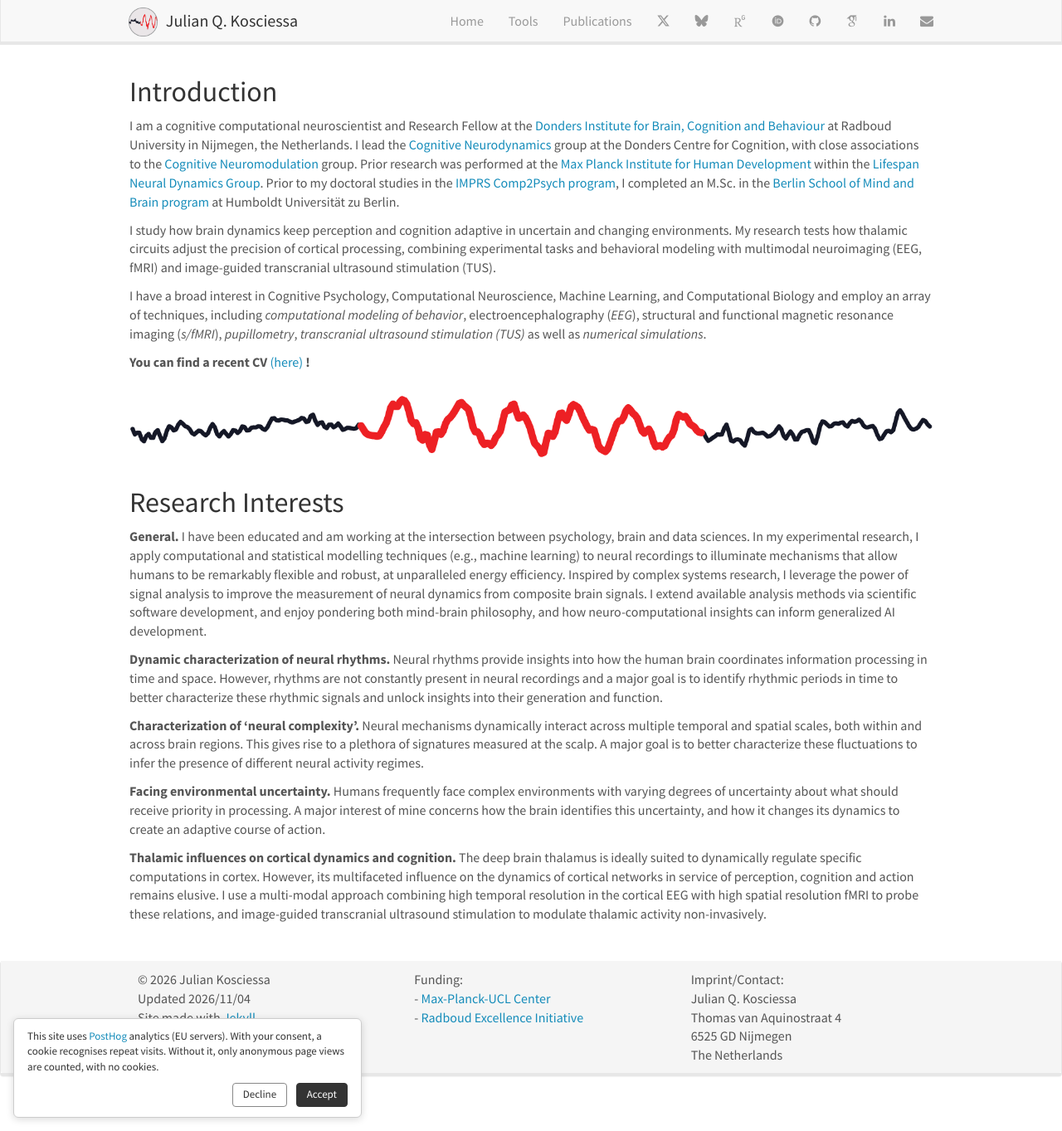
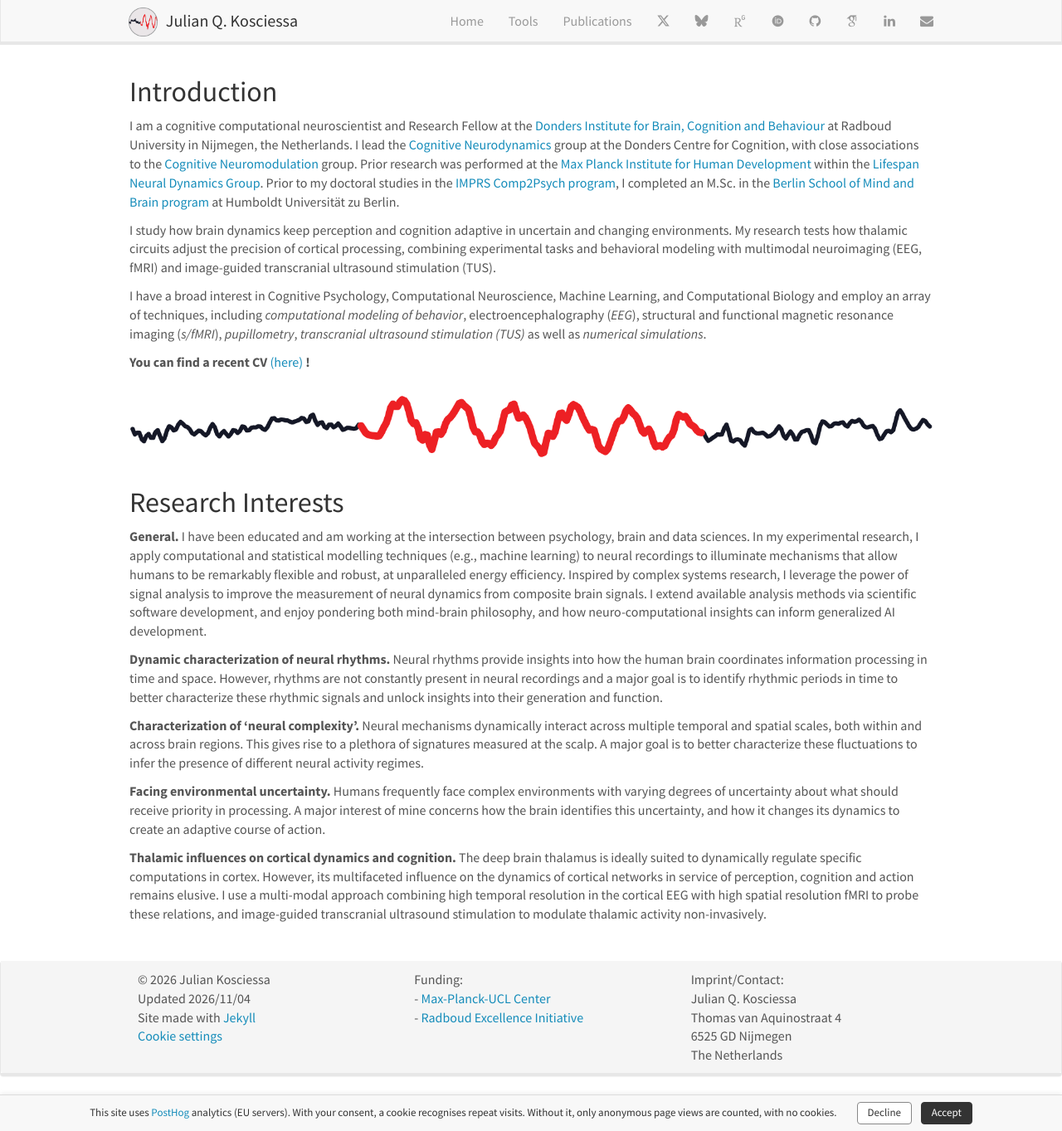
Before and after one commit to jkosciessa/jkosciessa.github.io, a Jekyll site: the page built from _pages/home.md, in a window 1280 px wide and 1363 px high. Shown: the whole window at 83% size. Built offline with Jekyll 4.4.1, drawn with Linux system fonts in a browser that asks for light colours; nearby versions of some CDN libraries; some web fonts are replaced.

Commit message:
consent: full-width bottom bar that reserves space instead of covering content

```diff
--- a/_includes/consent.html
+++ b/_includes/consent.html
@@ -6,30 +6,40 @@
   </div>
 </div>
 <style>
-  #consent-banner { position: fixed; bottom: 16px; left: 16px; right: 16px; max-width: 420px; z-index: 2000; background: #fff; color: #333; border: 1px solid #ccc; border-radius: 6px; box-shadow: 0 2px 10px rgba(0,0,0,.15); padding: 12px 16px; font-size: 13px; }
-  #consent-banner p { margin: 0 0 10px; }
-  #consent-banner .consent-buttons { text-align: right; }
-  #consent-banner button { margin-left: 8px; padding: 4px 12px; border: 1px solid #888; border-radius: 4px; background: #fff; cursor: pointer; }
+  #consent-banner { position: fixed; left: 0; right: 0; bottom: 0; z-index: 2000; display: flex; align-items: center; justify-content: center; gap: 16px; background: #f8f8f8; color: #333; border-top: 1px solid #ddd; box-shadow: 0 -1px 6px rgba(0,0,0,.08); padding: 8px 16px; font-size: 13px; }
+  #consent-banner[hidden] { display: none; }
+  #consent-banner p { margin: 0; }
+  #consent-banner .consent-buttons { flex-shrink: 0; white-space: nowrap; }
+  #consent-banner button { margin-left: 8px; padding: 3px 12px; border: 1px solid #888; border-radius: 4px; background: #fff; cursor: pointer; }
   #consent-banner #consent-accept { background: #333; color: #fff; border-color: #333; }
+  @media (max-width: 600px) {
+    #consent-banner { flex-direction: column; align-items: stretch; gap: 8px; }
+    #consent-banner .consent-buttons { text-align: right; }
+  }
 </style>
 <script>
   (function () {
     var banner = document.getElementById('consent-banner');
     function store(v) { try { localStorage.setItem('analytics_consent', v); } catch (e) {} }
     function read() { try { return localStorage.getItem('analytics_consent'); } catch (e) { return null; } }
-    if (!read()) banner.hidden = false;
+    // Reserve space below the page while the bar is visible, so it never covers content.
+    function pad() { document.body.style.paddingBottom = banner.hidden ? '' : banner.offsetHeight + 'px'; }
+    function show() { banner.hidden = false; pad(); }
+    function hide() { banner.hidden = true; pad(); }
+    window.addEventListener('resize', pad);
+    if (!read()) show();
     document.getElementById('consent-accept').onclick = function () {
       store('granted');
       if (window.posthog && posthog.set_config) posthog.set_config({ persistence: 'localStorage+cookie' });
-      banner.hidden = true;
+      hide();
     };
     document.getElementById('consent-decline').onclick = function () {
       store('denied');
       if (window.posthog && posthog.opt_out_capturing) posthog.opt_out_capturing();
       if (window.clearPosthogStorage) window.clearPosthogStorage();
-      banner.hidden = true;
+      hide();
     };
     var reopen = document.getElementById('consent-reopen');
-    if (reopen) reopen.onclick = function (e) { e.preventDefault(); banner.hidden = false; };
+    if (reopen) reopen.onclick = function (e) { e.preventDefault(); show(); };
   })();
 </script>
```
